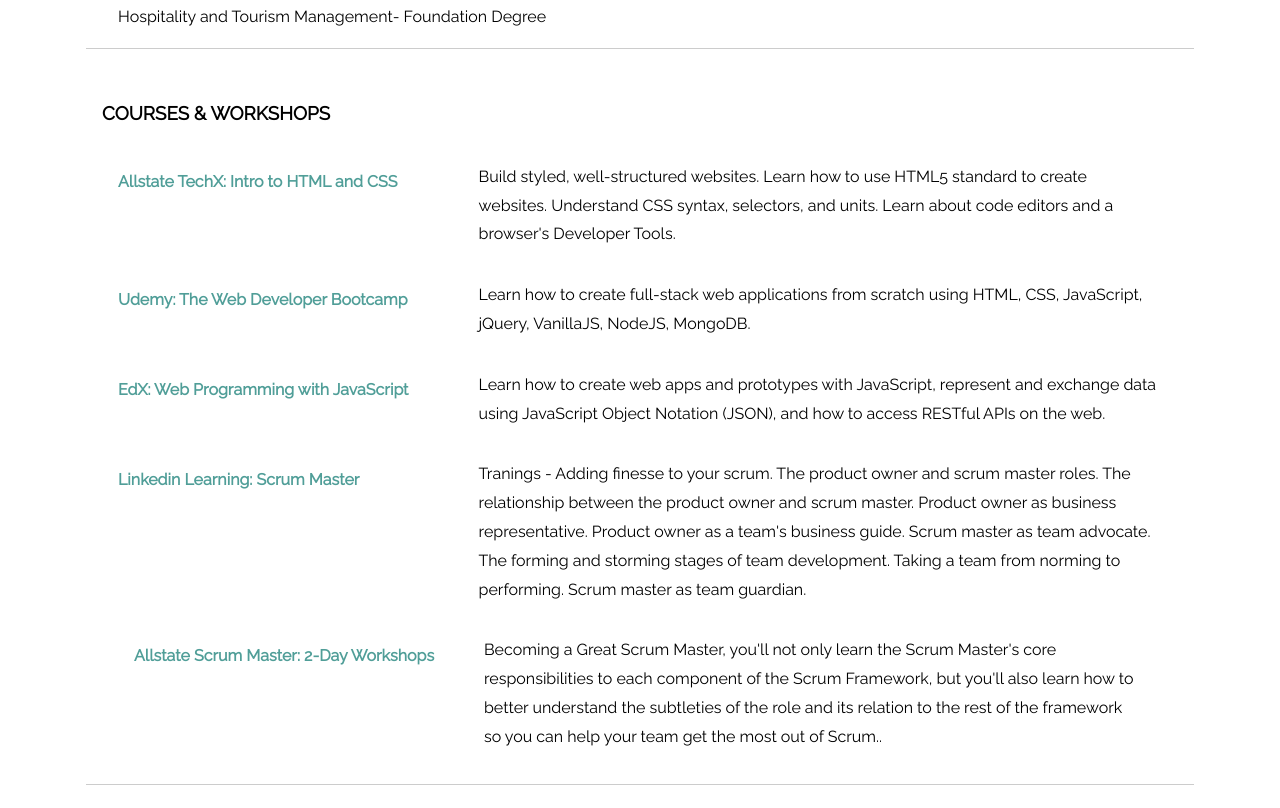
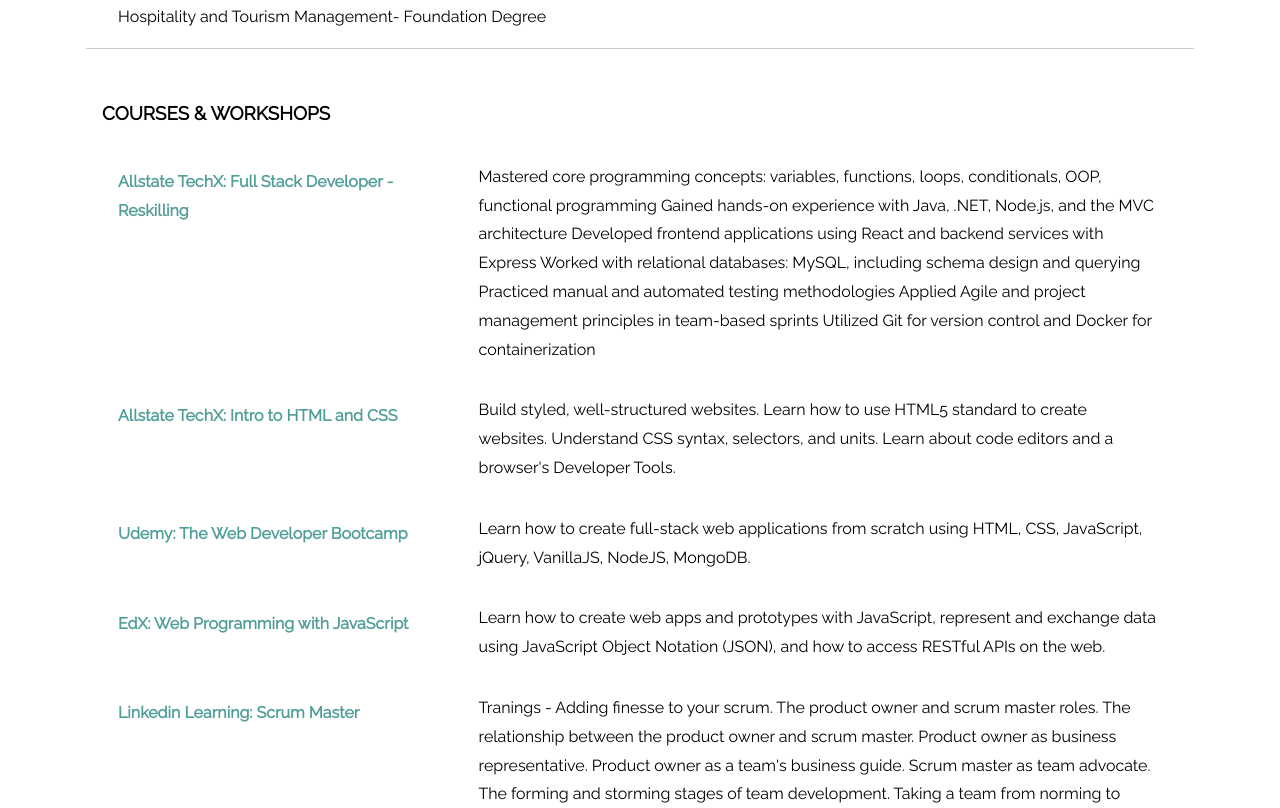
Before and after one commit to johnd2023/CV, a plain HTML site: page index.html in a window 1280 px wide. Shown: the part 812-1620 px from the top of the page. Drawn offline with Linux system fonts and the light colour scheme.

Commit message:
Update courses completed

```diff
--- a/index.html
+++ b/index.html
@@ -64,6 +64,27 @@
 
     <section>
       <h3>Courses & Workshops</h3>
+        <article class='course'>
+        <div class='title'>
+          <h4>Allstate TechX: Full Stack Developer - Reskilling </h4>
+        </div>
+        <div class="descrition">
+          <p>  Mastered core programming concepts: variables, functions, loops, conditionals, OOP, functional programming
+
+Gained hands-on experience with Java, .NET, Node.js, and the MVC architecture
+
+Developed frontend applications using React and backend services with Express
+
+Worked with relational databases: MySQL, including schema design and querying
+
+Practiced manual and automated testing methodologies
+
+Applied Agile and project management principles in team-based sprints
+
+Utilized Git for version control and Docker for containerization </p>
+        </div>
+      </article>
+
       <article class='course'>
         <div class='title'>
           <h4>Allstate TechX: Intro to HTML and CSS</h4>
@@ -256,16 +277,6 @@
     </article>
 
 
-    <section>
-      <h3>Completed Projects</h3>
-
-    </section>
-
-
-    <section>
-      <h3>certificates</h3>
-
-    </section>
 
 
 
```
